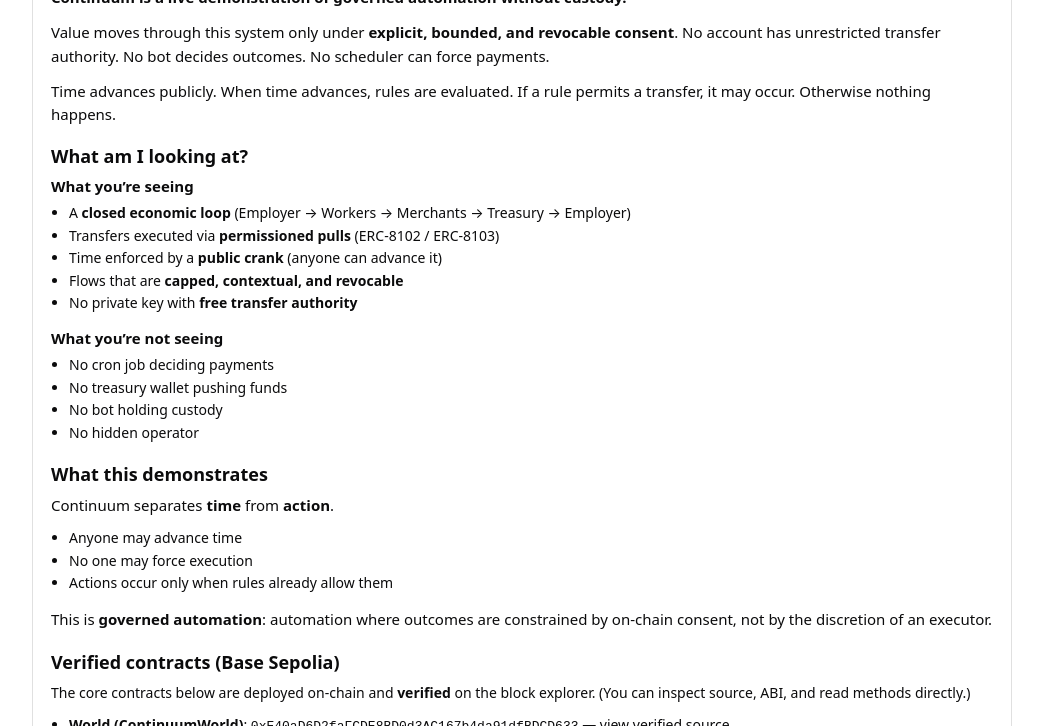
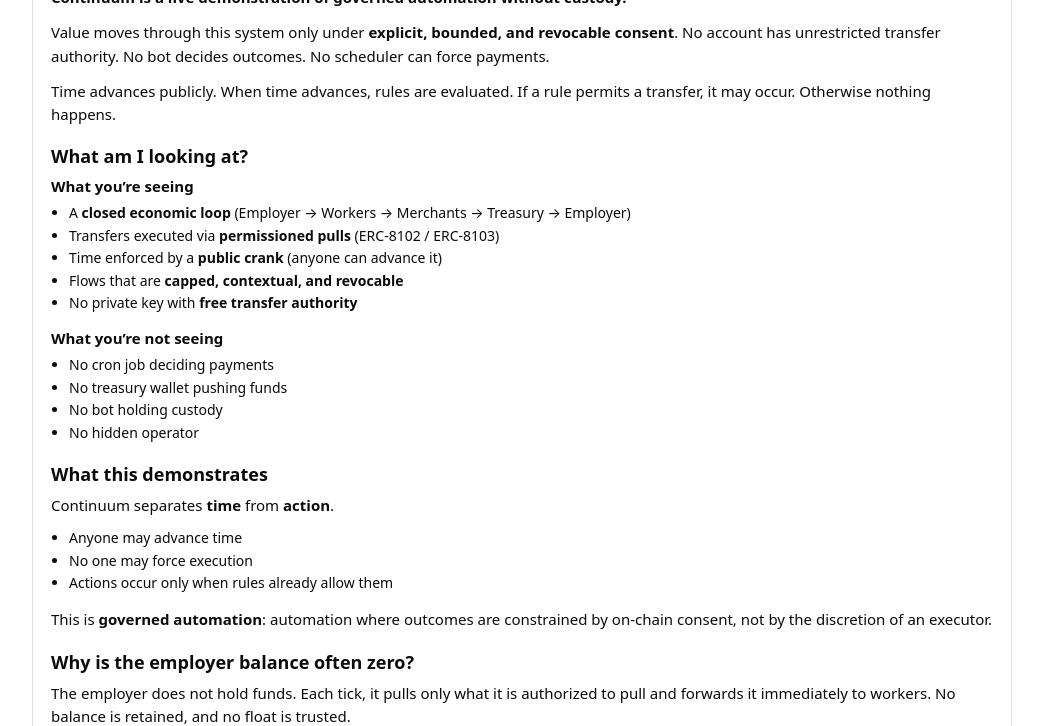
Before and after one commit to recurmj/continuum2, a plain HTML site: page dashboard/index.html in a window 1280 px wide. Shown: the part 74-800 px from the top of the page, without its empty margins (118-1161 px from the left). Drawn offline with Linux system fonts and the light colour scheme; no server answers.

Commit message:
Update index.html

```diff
--- a/dashboard/index.html
+++ b/dashboard/index.html
@@ -88,6 +88,11 @@
   <p style="margin: 0 0 14px; font-size: 15px; line-height: 1.55;">
     This is <strong>governed automation</strong>:
     automation where outcomes are constrained by on-chain consent, not by the discretion of an executor.
+  </p>
+
+    <h2 style="margin: 18px 0 8px; font-size: 18px;">Why is the employer balance often zero?</h2>
+  <p style="margin: 0 0 10px; font-size: 15px; line-height: 1.55;">
+    The employer does not hold funds. Each tick, it pulls only what it is authorized to pull and forwards it immediately to workers. No balance is retained, and no float is trusted.
   </p>
 
   <h2 style="margin: 18px 0 8px; font-size: 18px;">Verified contracts (Base Sepolia)</h2>
```
